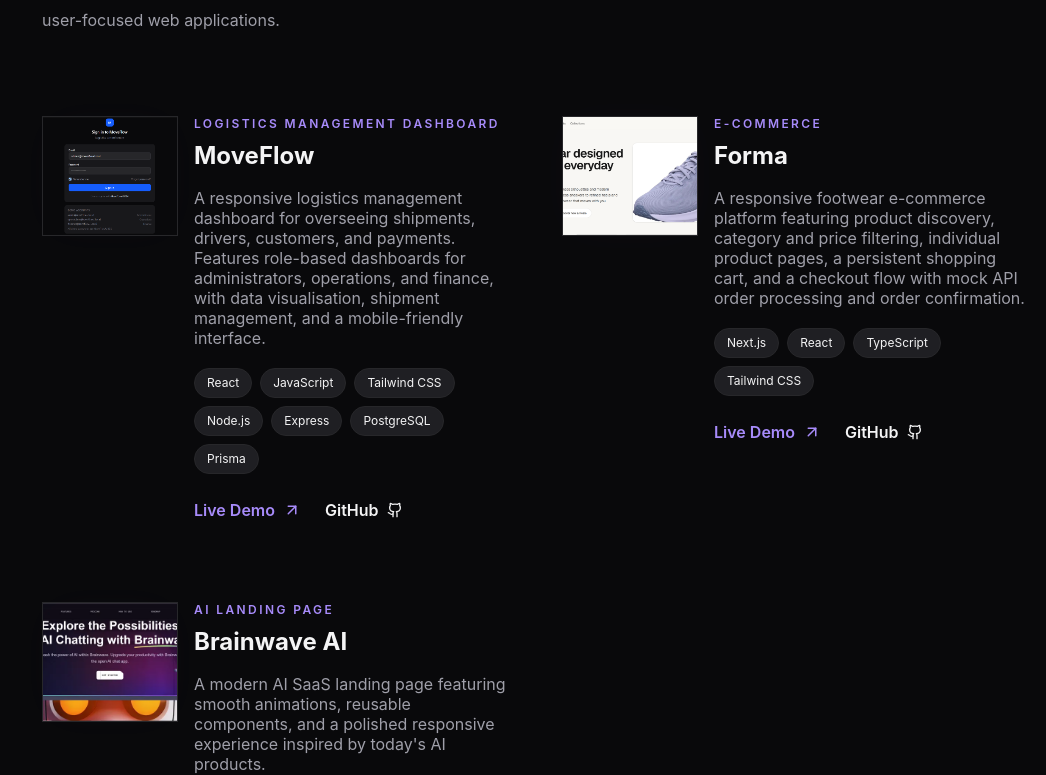
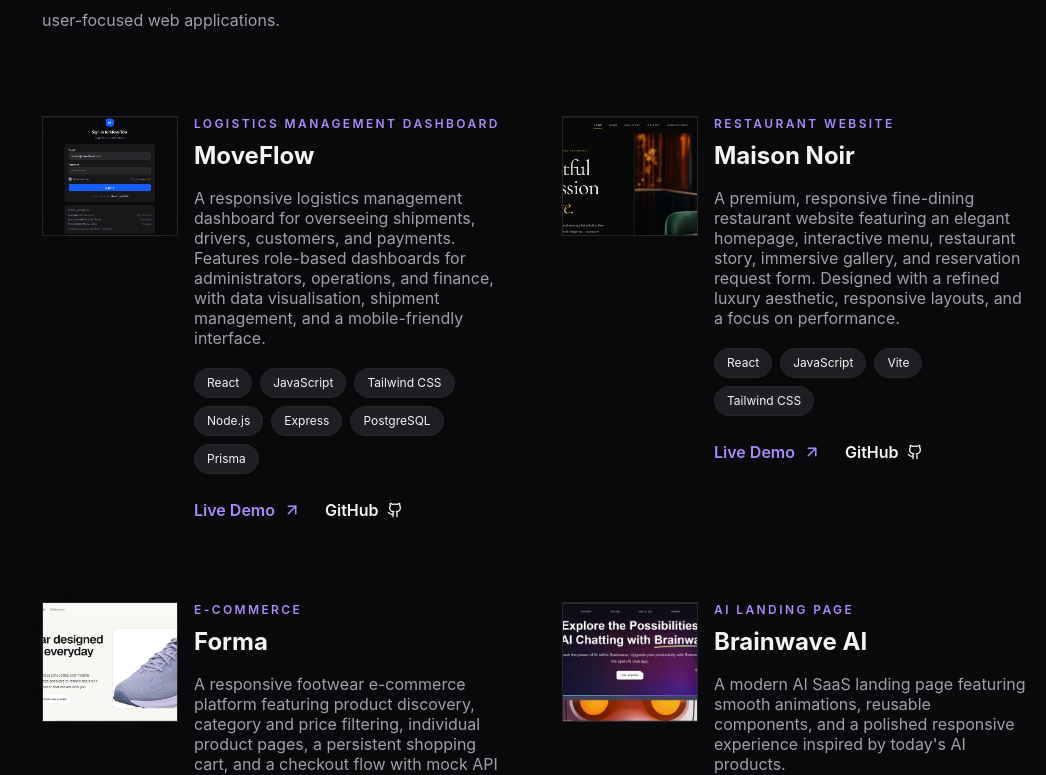
Before and after one commit to charlespharrell/meet_Charles, a React (Vite) app: page / in a window 1280 px wide. Shown: the part 4804-5579 px from the top of the page, without its empty margins (234-1280 px from the left). Built offline with nearby package versions, Linux system fonts and the light colour scheme.

Commit message:
updating portfolio

```diff
--- a/src/data/projects.ts
+++ b/src/data/projects.ts
@@ -1,6 +1,7 @@
 import brainwave from "../assets/images/brainwave.webp";
 import footwear from '../assets/images/footwear.webp'
 import moveflow from '../assets/images/moveflow.webp'
+import maison from '../assets/images/maison.webp'
 
 export const projects = [
 
@@ -22,6 +23,23 @@ export const projects = [
   live: "https://move-flow-rho.vercel.app/",
   github: "https://github.com/charlespharrell/move_flow",
 },
+
+{
+  title: "Maison Noir",
+  category: "Restaurant Website",
+  description:
+    "A premium, responsive fine-dining restaurant website featuring an elegant homepage, interactive menu, restaurant story, immersive gallery, and reservation request form. Designed with a refined luxury aesthetic, responsive layouts, and a focus on  performance.",
+  image: maison,
+  tech: [
+    "React",
+    "JavaScript",
+    "Vite",
+    "Tailwind CSS",
+  ],
+  live: "https://maisonnoir-five.vercel.app/",
+  github: "https://github.com/charlespharrell/maison_noir",
+},
+
 
 {
   title: "Forma",
```
Also changed, not shown: src/assets/images/maison.webp (added).
